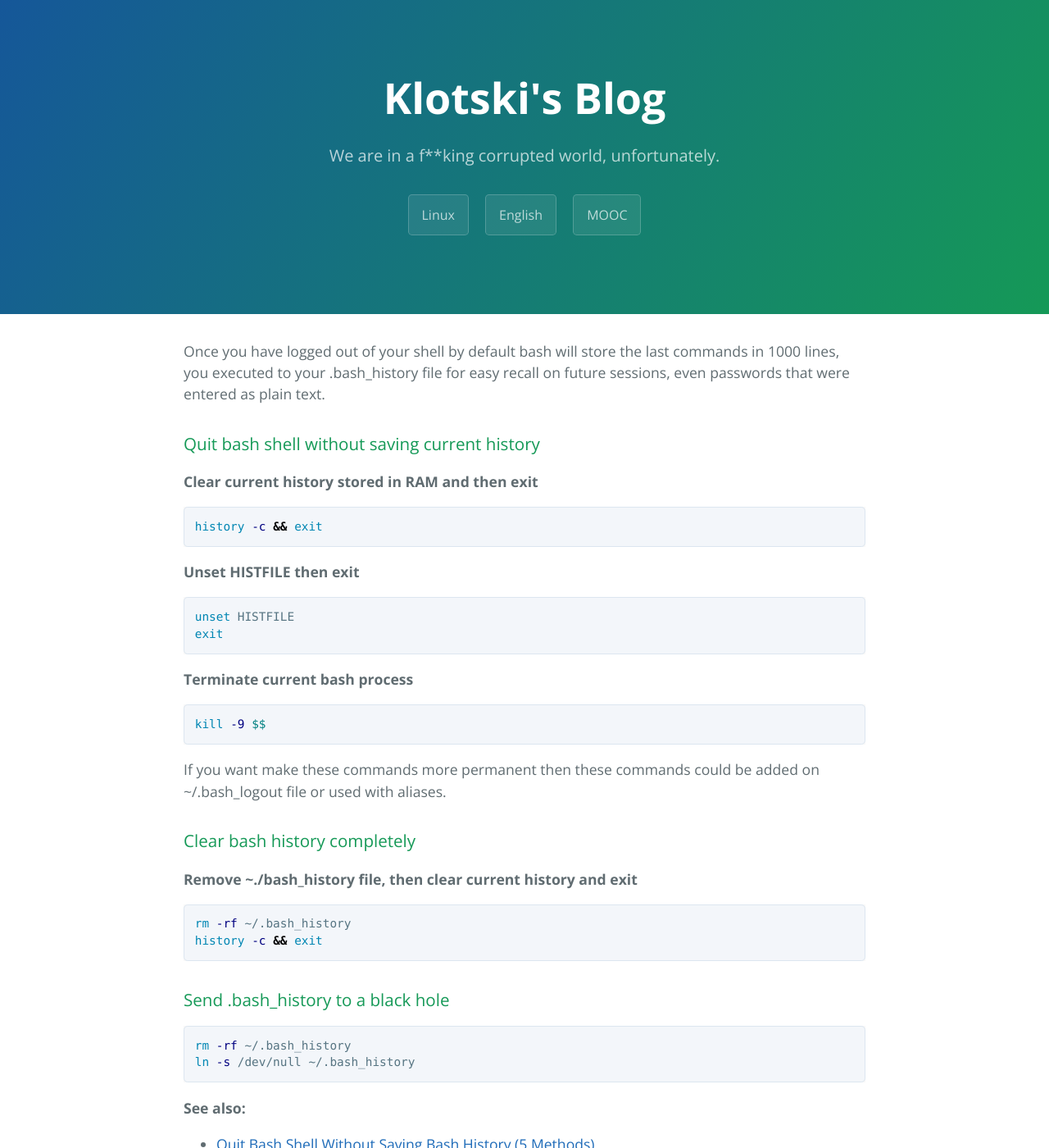
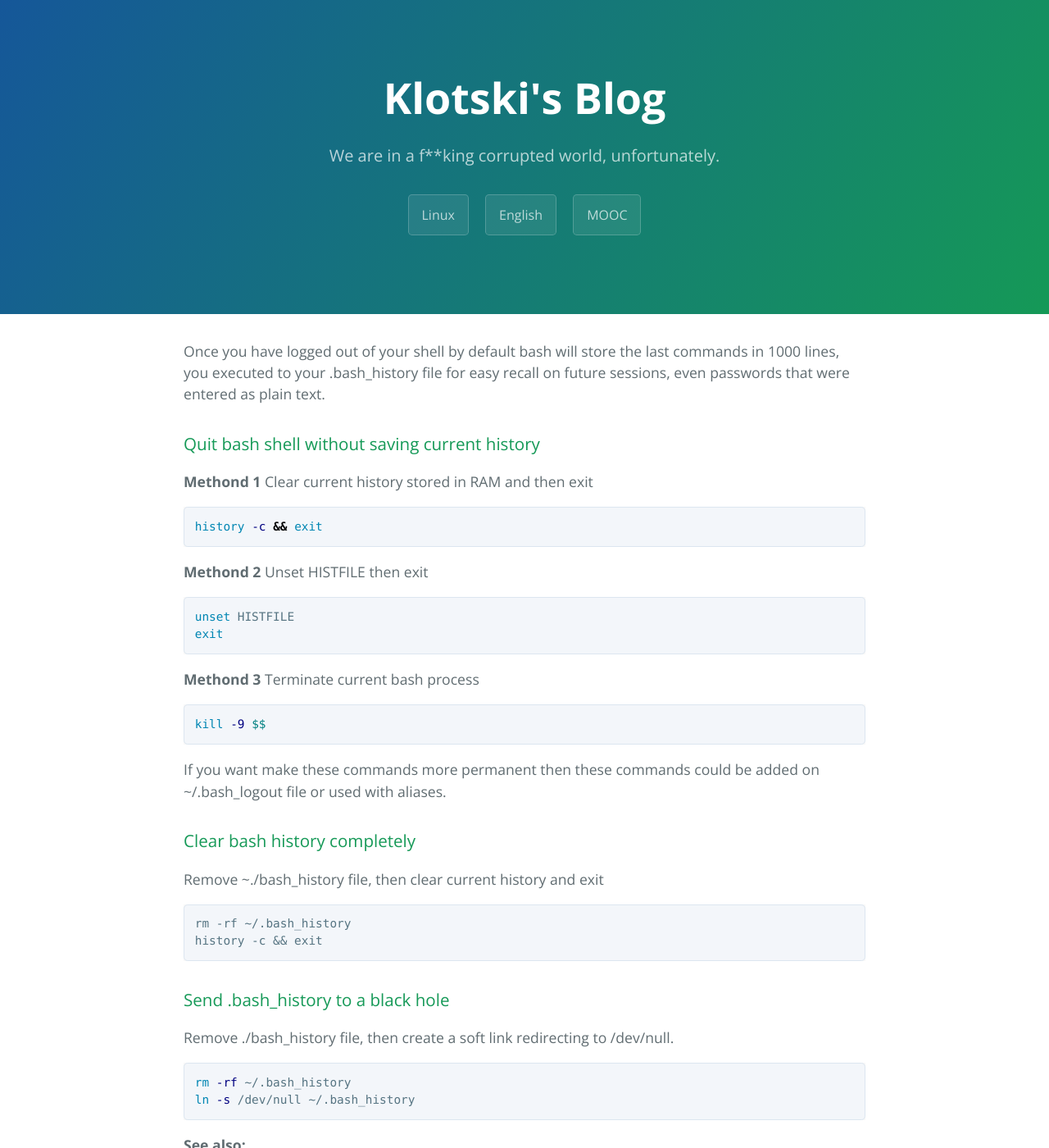
Before and after one commit to klotski/klotski.github.io, a Jekyll site: the page built from _posts/1970-01-01-Clear_Bash_Commands_History.md, in a window 1280 px wide and 1400 px high. Shown: the whole window at 82% size. Built offline with Jekyll 4.4.1, drawn with Linux system fonts in a browser that asks for light colours.

````diff
--- a/_posts/1970-01-01-Clear_Bash_Commands_History.md
+++ b/_posts/1970-01-01-Clear_Bash_Commands_History.md
@@ -8,20 +8,20 @@ Once you have logged out of your shell by default bash will store the last comma
 
 ### Quit bash shell without saving current history
 
-**Clear current history stored in RAM and then exit**
+**Methond 1** Clear current history stored in RAM and then exit
 
 ```shell
 history -c && exit
 ```
 
-**Unset HISTFILE then exit**
+**Methond 2** Unset HISTFILE then exit
 
 ```shell
 unset HISTFILE
 exit
 ```
 
-**Terminate current bash process**
+**Methond 3** Terminate current bash process
 
 ```shell
 kill -9 $$
@@ -31,14 +31,16 @@ If you want make these commands more permanent then these commands could be adde
 
 ### Clear bash history completely
 
-**Remove ~./bash_history file, then clear current history and exit**
+Remove ~./bash_history file, then clear current history and exit
 
-```shell
+```
 rm -rf ~/.bash_history
 history -c && exit
 ```
 
 ### Send .bash_history to a black hole
+
+Remove ./bash_history file, then create a soft link redirecting to /dev/null.
 
 ```shell
 rm -rf ~/.bash_history
````
